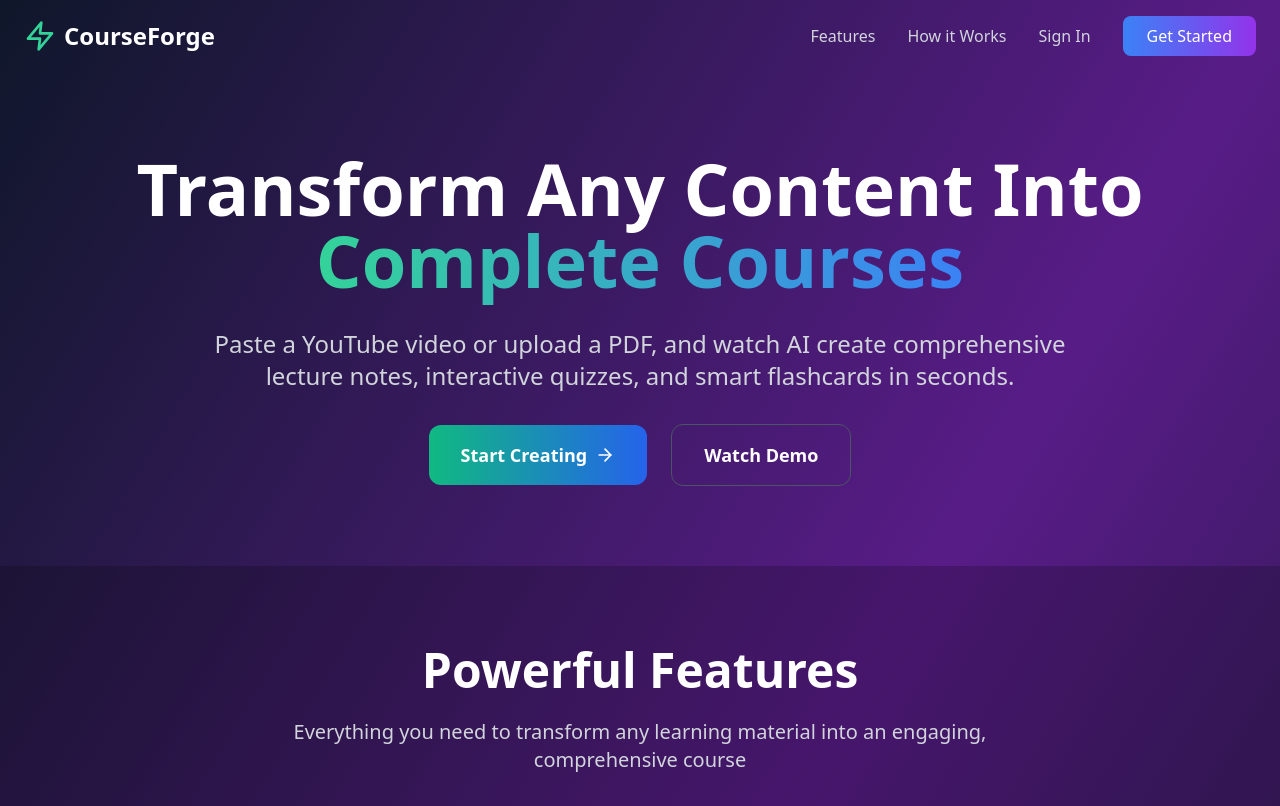
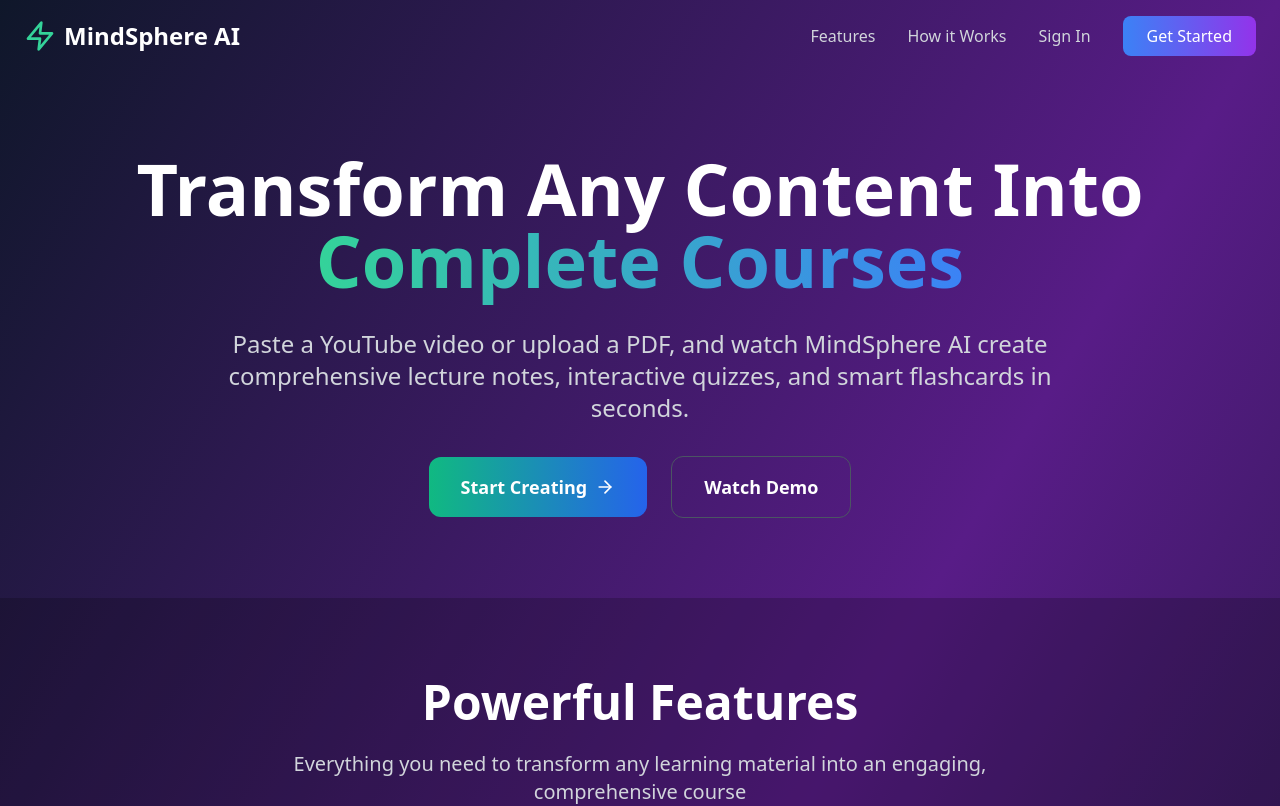
Before and after one commit to v13515059-star/Smart-learning-App, a React (Vite) app: page / in a window 1280 px wide. Shown: the top 806 px of the page. Built offline with nearby package versions, Linux system fonts and the light colour scheme.

Commit message:
Update Project Name and Fix Demo Button

```diff
--- a/index.html
+++ b/index.html
@@ -4,7 +4,7 @@
     <meta charset="UTF-8" />
     <link rel="icon" type="image/svg+xml" href="/vite.svg" />
     <meta name="viewport" content="width=device-width, initial-scale=1.0" />
-    <title>CourseForge - AI-Powered Learning Platform</title>
+    <title>MindSphere AI - AI-Powered Learning Platform</title>
   </head>
   <body>
     <div id="root"></div>
--- a/src/components/ChatBot.tsx
+++ b/src/components/ChatBot.tsx
@@ -38,7 +38,7 @@ const ChatBot: React.FC<ChatBotProps> = ({ courseContext }) => {
       id: '1',
       content: courseContext
         ? `Hi! I'm your AI tutor for "${courseContext.title}". I'm here to help you understand the concepts, answer questions, and guide your learning. What would you like to know?`
-        : "Hi! I'm your AI learning assistant. I can help you understand concepts, create study materials, answer questions, and guide your learning journey. How can I assist you today?",
+        : "Hi! I'm your MindSphere AI learning assistant. I can help you understand concepts, create study materials, answer questions, and guide your learning journey. How can I assist you today?",
       sender: 'ai',
       timestamp: new Date(),
       type: 'text'
@@ -141,7 +141,7 @@ const ChatBot: React.FC<ChatBotProps> = ({ courseContext }) => {
       id: '1',
       content: courseContext
         ? `Hi! I'm your AI tutor for "${courseContext.title}". I'm here to help you understand the concepts, answer questions, and guide your learning. What would you like to know?`
-        : "Hi! I'm your AI learning assistant. How can I help you today?",
+        : "Hi! I'm your MindSphere AI learning assistant. How can I help you today?",
       sender: 'ai',
       timestamp: new Date(),
       type: 'text'
--- a/src/components/Navbar.tsx
+++ b/src/components/Navbar.tsx
@@ -44,7 +44,7 @@ const Navbar = () => {
           {/* Logo */}
           <Link to="/dashboard" className="flex items-center space-x-2">
             <Zap className="w-8 h-8 text-emerald-400" />
-            <span className="text-2xl font-bold text-white">CourseForge</span>
+            <span className="text-2xl font-bold text-white">MindSphere AI</span>
           </Link>
 
           {/* Desktop Navigation */}
--- a/src/contexts/AuthContext.tsx
+++ b/src/contexts/AuthContext.tsx
@@ -41,9 +41,21 @@ export const AuthProvider: React.FC<{ children: React.ReactNode }> = ({ children
     // Simulate API call
     await new Promise(resolve => setTimeout(resolve, 1000));
 
-    // Extract name from email or use a default
-    const nameFromEmail = email.split('@')[0];
-    const displayName = nameFromEmail.charAt(0).toUpperCase() + nameFromEmail.slice(1);
+    // For demo purposes, use a default name or extract from email
+    let displayName = 'User';
+
+    // If email contains common patterns, use appropriate names
+    if (email.toLowerCase().includes('uday')) {
+      displayName = 'Uday Gupta';
+    } else if (email.toLowerCase().includes('john')) {
+      displayName = 'John Smith';
+    } else if (email.toLowerCase().includes('jane')) {
+      displayName = 'Jane Doe';
+    } else {
+      // Extract name from email and capitalize
+      const nameFromEmail = email.split('@')[0];
+      displayName = nameFromEmail.charAt(0).toUpperCase() + nameFromEmail.slice(1);
+    }
 
     const mockUser = {
       id: '1',
--- a/src/pages/CreateCourse.tsx
+++ b/src/pages/CreateCourse.tsx
@@ -207,7 +207,7 @@ const CreateCourse = () => {
               </Link>
               <div className="flex items-center space-x-2">
                 <Zap className="w-8 h-8 text-emerald-400" />
-                <span className="text-2xl font-bold text-white">CourseForge</span>
+                <span className="text-2xl font-bold text-white">MindSphere AI</span>
               </div>
             </div>
           </div>
--- a/src/pages/Dashboard.tsx
+++ b/src/pages/Dashboard.tsx
@@ -88,7 +88,7 @@ const Dashboard = () => {
           <div className="flex items-center justify-between">
             <div className="flex items-center space-x-2">
               <Zap className="w-8 h-8 text-emerald-400" />
-              <span className="text-2xl font-bold text-white">CourseForge</span>
+              <span className="text-2xl font-bold text-white">MindSphere AI</span>
             </div>
 
             <div className="flex items-center space-x-4">
--- a/src/pages/LandingPage.tsx
+++ b/src/pages/LandingPage.tsx
@@ -34,7 +34,7 @@ const LandingPage = () => {
         <div className="max-w-7xl mx-auto flex items-center justify-between">
           <div className="flex items-center space-x-2">
             <Zap className="w-8 h-8 text-emerald-400" />
-            <span className="text-2xl font-bold text-white">CourseForge</span>
+            <span className="text-2xl font-bold text-white">MindSphere AI</span>
           </div>
           <div className="hidden md:flex items-center space-x-8">
             <a href="#features" className="text-gray-300 hover:text-white transition-colors">Features</a>
@@ -61,16 +61,21 @@ const LandingPage = () => {
               <span className="bg-gradient-to-r from-emerald-400 to-blue-500 bg-clip-text text-transparent"> Complete Courses</span>
             </h1>
             <p className="text-xl md:text-2xl text-gray-300 max-w-4xl mx-auto">
-              Paste a YouTube video or upload a PDF, and watch AI create comprehensive lecture notes, interactive quizzes, and smart flashcards in seconds.
+              Paste a YouTube video or upload a PDF, and watch MindSphere AI create comprehensive lecture notes, interactive quizzes, and smart flashcards in seconds.
             </p>
             <div className="flex flex-col sm:flex-row items-center justify-center space-y-4 sm:space-y-0 sm:space-x-6">
               <Link to="/signup" className="bg-gradient-to-r from-emerald-500 to-blue-600 text-white px-8 py-4 rounded-xl font-semibold text-lg hover:from-emerald-600 hover:to-blue-700 transition-all transform hover:scale-105 flex items-center space-x-2">
                 <span>Start Creating</span>
                 <ArrowRight className="w-5 h-5" />
               </Link>
-              <button className="text-white border border-gray-600 px-8 py-4 rounded-xl font-semibold text-lg hover:bg-white hover:text-gray-900 transition-all">
+              <a
+                href="https://www.youtube.com/watch?v=dQw4w9WgXcQ"
+                target="_blank"
+                rel="noopener noreferrer"
+                className="text-white border border-gray-600 px-8 py-4 rounded-xl font-semibold text-lg hover:bg-white hover:text-gray-900 transition-all inline-block"
+              >
                 Watch Demo
-              </button>
+              </a>
             </div>
           </motion.div>
         </div>
@@ -184,7 +189,7 @@ const LandingPage = () => {
               Ready to revolutionize your learning?
             </h2>
             <p className="text-xl text-gray-300">
-              Join thousands of learners who are already using CourseForge to master new skills faster than ever.
+              Join thousands of learners who are already using MindSphere AI to master new skills faster than ever.
             </p>
             <Link to="/signup" className="inline-flex items-center space-x-2 bg-gradient-to-r from-emerald-500 to-blue-600 text-white px-8 py-4 rounded-xl font-semibold text-lg hover:from-emerald-600 hover:to-blue-700 transition-all transform hover:scale-105">
               <span>Get Started Free</span>
--- a/src/pages/SignIn.tsx
+++ b/src/pages/SignIn.tsx
@@ -39,7 +39,7 @@ const SignIn = () => {
           <div className="text-center mb-8">
             <div className="flex items-center justify-center space-x-2 mb-4">
               <Zap className="w-8 h-8 text-emerald-400" />
-              <span className="text-2xl font-bold text-white">CourseForge</span>
+              <span className="text-2xl font-bold text-white">MindSphere AI</span>
             </div>
             <h1 className="text-3xl font-bold text-white mb-2">Welcome Back</h1>
             <p className="text-gray-300">Sign in to continue your learning journey</p>
--- a/src/pages/SignUp.tsx
+++ b/src/pages/SignUp.tsx
@@ -48,7 +48,7 @@ const SignUp = () => {
           <div className="text-center mb-8">
             <div className="flex items-center justify-center space-x-2 mb-4">
               <Zap className="w-8 h-8 text-emerald-400" />
-              <span className="text-2xl font-bold text-white">CourseForge</span>
+              <span className="text-2xl font-bold text-white">MindSphere AI</span>
             </div>
             <h1 className="text-3xl font-bold text-white mb-2">Create Account</h1>
             <p className="text-gray-300">Start your learning journey today</p>
```
